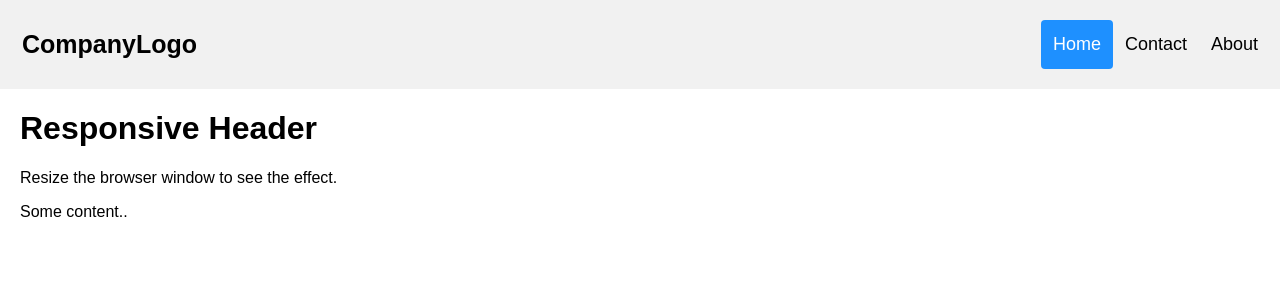
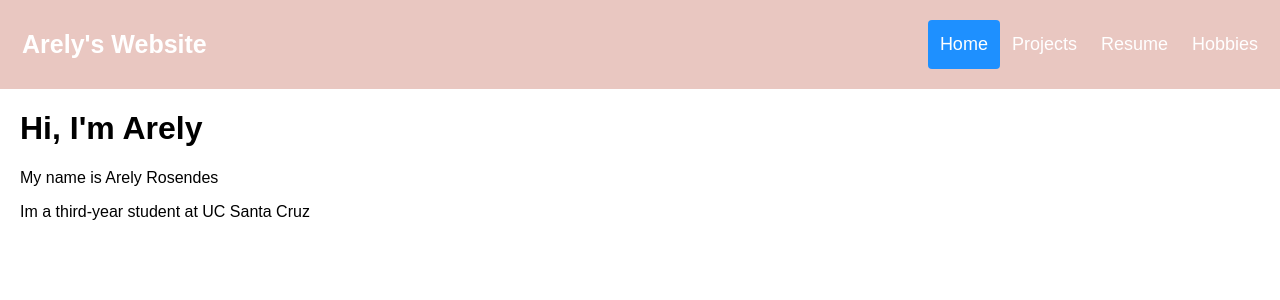
Before and after one commit to arelyyrosendes/Personal-Website, a Flask app: page / in a window 1280 px wide. Shown: the top 300 px of the page. Run offline with Flask 3, Linux system fonts and the light colour scheme.

Commit message:
change html file

```diff
--- a/templates/home.html
+++ b/templates/home.html
@@ -12,13 +12,13 @@ body {
 
 .header {
   overflow: hidden;
-  background-color: #f1f1f1;
+  background-color: #e9c7c1;
   padding: 20px 10px;
 }
 
 .header a {
   float: left;
-  color: black;
+  color: white;
   text-align: center;
   padding: 12px;
   text-decoration: none;
@@ -62,18 +62,19 @@ body {
 <body>
 
 <div class="header">
-  <a href="#default" class="logo">CompanyLogo</a>
+  <a href="#default" class="logo">Arely's Website</a>
   <div class="header-right">
     <a class="active" href="#home">Home</a>
-    <a href="#contact">Contact</a>
-    <a href="#about">About</a>
+    <a href="#projects">Projects</a>
+    <a href="#resume">Resume</a>
+    <a href="hobbies">Hobbies</a>
   </div>
 </div>
 
 <div style="padding-left:20px">
-  <h1>Responsive Header</h1>
-  <p>Resize the browser window to see the effect.</p>
-  <p>Some content..</p>
+  <h1>Hi, I'm Arely</h1>
+  <p>My name is Arely Rosendes</p>
+  <p>Im a third-year student at UC Santa Cruz</p>
 </div>
 
 </body>
```
